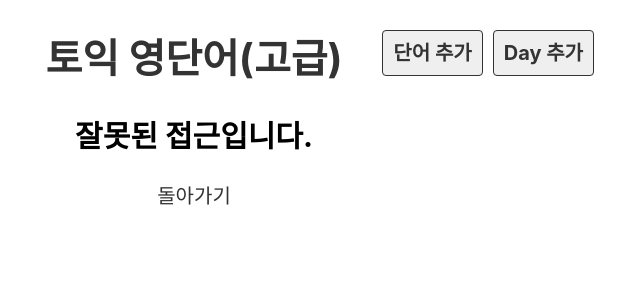
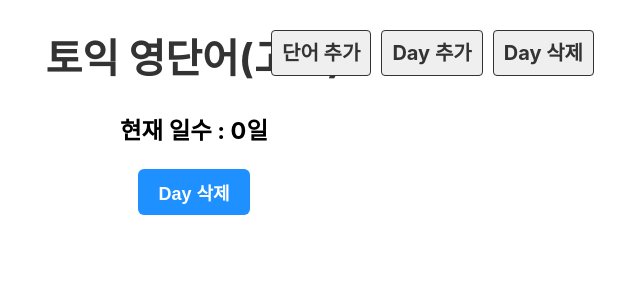
Before and after one commit to 78963l/voca, a React (Create React App) app: page /delete_day in a window 1280 px wide. Shown: the top 300 px of the page, without its empty margins (446-1086 px from the left). Built offline with nearby package versions, Linux system fonts and the light colour scheme; no server answers.

Commit message:
day 삭제 기능 추가

```diff
--- a/src/App.js
+++ b/src/App.js
@@ -6,6 +6,7 @@
 import EmptyPage from "./component/EmptyPage";
 import CreateWord from "./component/CreateWord";
 import CreateDay from "./component/CreateDay";
+import DeleteDay from "./component/DeleteDay";
 
 function App() {
     return (
@@ -13,10 +14,11 @@
             <div className="App">
                 <Header />
                 <Routes>
-                    <Route exact path="/" element={<DayList />}></Route>
+                    <Route path="/" element={<DayList />}></Route>
                     <Route path="/day/:day" element={<Day />}></Route>
                     <Route path="/create_word" element={<CreateWord />}></Route>
                     <Route path="/create_day" element={<CreateDay />}></Route>
+                    <Route path="/delete_day" element={<DeleteDay />}></Route>
                     <Route path="/*" element={<EmptyPage />}></Route>
                 </Routes>
             </div>
--- a/src/component/Day.js
+++ b/src/component/Day.js
@@ -2,7 +2,7 @@
 import { useParams } from "react-router-dom";
 import Word from "./Word";
 // import { useEffect, useState } from 'react';
-import useFetch from './../hooks/useFetch';
+import useFetch from "./../hooks/useFetch";
 
 export default function Day() {
     //dummy.words
@@ -19,7 +19,7 @@
     //     })
     // }, [params.day]);
 
-    const words = useFetch(`http://localhost:3001/words?day=${params.day}`)
+    const words = useFetch(`http://localhost:3001/words?day=${params.day}`);
     return (
         <div>
             <h2>Day {params.day}</h2>
--- /dev/null
+++ b/src/component/DeleteDay.js
@@ -0,0 +1,29 @@
+import { clear } from "@testing-library/user-event/dist/clear";
+import React from "react";
+import { useNavigate } from "react-router";
+import useFetch from "../hooks/useFetch";
+
+export default function DeleteDay() {
+    const days = useFetch("http://localhost:3001/days");
+    const navigate = useNavigate();
+    function delDay() {
+        fetch(`http://localhost:3001/days/${days.length}`, {
+            method: "DELETE",
+            headers: {
+                "Content-Type": "application/json",
+            },
+        }).then(res => {
+            if (res.ok) {
+                alert("삭제가 완료 되었습니다.");
+                navigate(`/`);
+            }
+        });
+    }
+    return (
+        <div>
+            {console.log(`${days.length}`)}
+            <h3>현재 일수 : {days.length}일</h3>
+            <button onClick={delDay}>Day 삭제</button>
+        </div>
+    );
+}
--- a/src/component/Header.js
+++ b/src/component/Header.js
@@ -1,5 +1,4 @@
 import { Link } from "react-router-dom";
-import CreateWord from "./CreateWord";
 
 export default function Header() {
     return (
@@ -8,8 +7,15 @@
                 <Link to="/">토익 영단어(고급)</Link>
             </h1>
             <div className="menu">
-                <Link to="/create_word" className="link">단어 추가</Link>
-                <Link to="/create_day" className="link">Day 추가</Link>
+                <Link to="/create_word" className="link">
+                    단어 추가
+                </Link>
+                <Link to="/create_day" className="link">
+                    Day 추가
+                </Link>
+                <Link to="/delete_day" className="link">
+                    Day 삭제
+                </Link>
             </div>
         </div>
     );
--- a/src/db/data.json
+++ b/src/db/data.json
@@ -38,7 +38,7 @@
       "day": 3,
       "eng": "school",
       "kor": "학교",
-      "isDone": false
+      "isDone": true
     },
     {
       "id": 6,
@@ -65,7 +65,7 @@
       "day": "4",
       "eng": "monkey",
       "kor": "원숭이",
-      "isDone": false,
+      "isDone": true,
       "id": 9
     },
     {
```
Also changed, not shown: src/component/DayList.js (+4 -4 lines), 1 other file (tests, documents, lock files or other folders).
